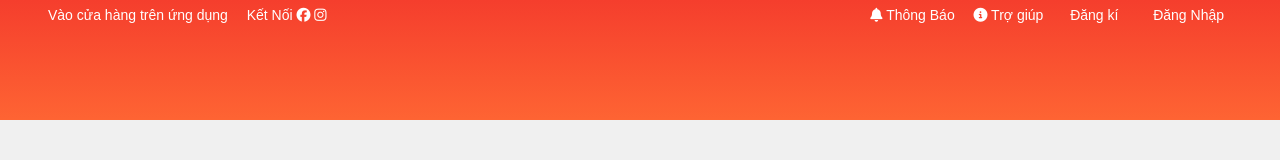
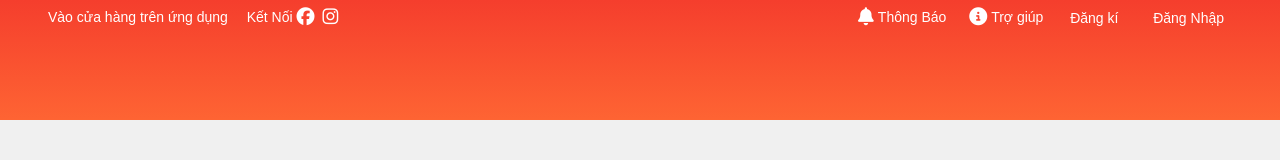
Before and after one commit to Tuan-1204/Project1_T4_2025_Shoppe, a plain HTML site: page index.html in a window 1280 px wide. Drawn offline with Linux system fonts and the light colour scheme.

Commit message:
css icons

```diff
--- a/css/style.css
+++ b/css/style.css
@@ -33,6 +33,8 @@
     margin: 0 8px;
     /*Trên dưới = 0 ,trái phải = 8px*/
     position: relative;
+    /* độ cao tối thiểu */
+    min-height: 26px;
 }
 
 /* set font chữ cho phần header */
@@ -51,8 +53,17 @@
     /* căn chỉnh độ dày của chữ */
     font-weight: 300;
 }
+
+.header__navbar-item,
+.header__navbar-item-link,
+.header__navbar-icon-link{
+    display: inline-flex;
+    align-items: center;
+}
+
 /* hover chữ để cho mờ */
 .header__navbar-item:hover,
+.header__navbar-icon-link:hover,
 .header__navbar-item-link:hover{
     /* trỏ bàn tay khi hover */
     cursor: pointer;
@@ -79,3 +90,21 @@
     top: 50%;
     transform: translateY(-50%);
 }
+
+/* icons */
+.header__navbar-icon-link{
+    /* màu icons */
+    color:var(--white-color);
+    /* bỏ gạch chân */
+    text-decoration:none;
+}
+
+.header__navbar-icon{
+    font-size: 1.8rem;
+    margin: 0 4px;
+}
+
+.header__navbar-title--no-pointer{
+    cursor: text;
+    color: var(--white-color);
+}
--- a/index.html
+++ b/index.html
@@ -32,11 +32,11 @@
                         <!-- các item -->
                         <li class="header__navbar-item header__navbar-item--separate">Vào cửa hàng trên ứng dụng </li>
                         <li class="header__navbar-item">
-                            Kết Nối
+                            <span class="header__navbar-title--no-pointer">Kết Nối</span>
                             <!-- nhúng icons fb -->
-                           <a href="" class="header__navbar-icon-link"> <i class="fa-brands fa-facebook"></i></a>
+                           <a href="" class="header__navbar-icon-link"> <i class="header__navbar-icon fa-brands fa-facebook"></i></a>
                            <!-- nhúng icons ins -->
-                           <a href="" class="header__navbar-icon-link"><i class="fa-brands fa-instagram"></i></a>
+                           <a href="" class="header__navbar-icon-link"><i class="header__navbar-icon fa-brands fa-instagram"></i></a>
                         </li>
                     </ul>
                     <!-- 2.3 Thanh bên phải -->
@@ -45,14 +45,14 @@
                         <li class="header__navbar-item">
                             <a href="" class="header__navbar-item-link">
                                 <!-- nhúng icons chuông thông báo -->
-                                <i class="fa-solid fa-bell"></i>
+                                <i class="header__navbar-icon fa-solid fa-bell"></i>
                                 Thông Báo
                             </a>
                         </li>
                         <li class="header__navbar-item">
                             <a href="" class="header__navbar-item-link">
                                 <!-- nhúng icons help trợ giúp -->
-                                <i class="fa-solid fa-circle-info"></i>
+                                <i class="header__navbar-icon fa-solid fa-circle-info"></i>
                                 Trợ giúp
                             </a>
                         </li>
```
